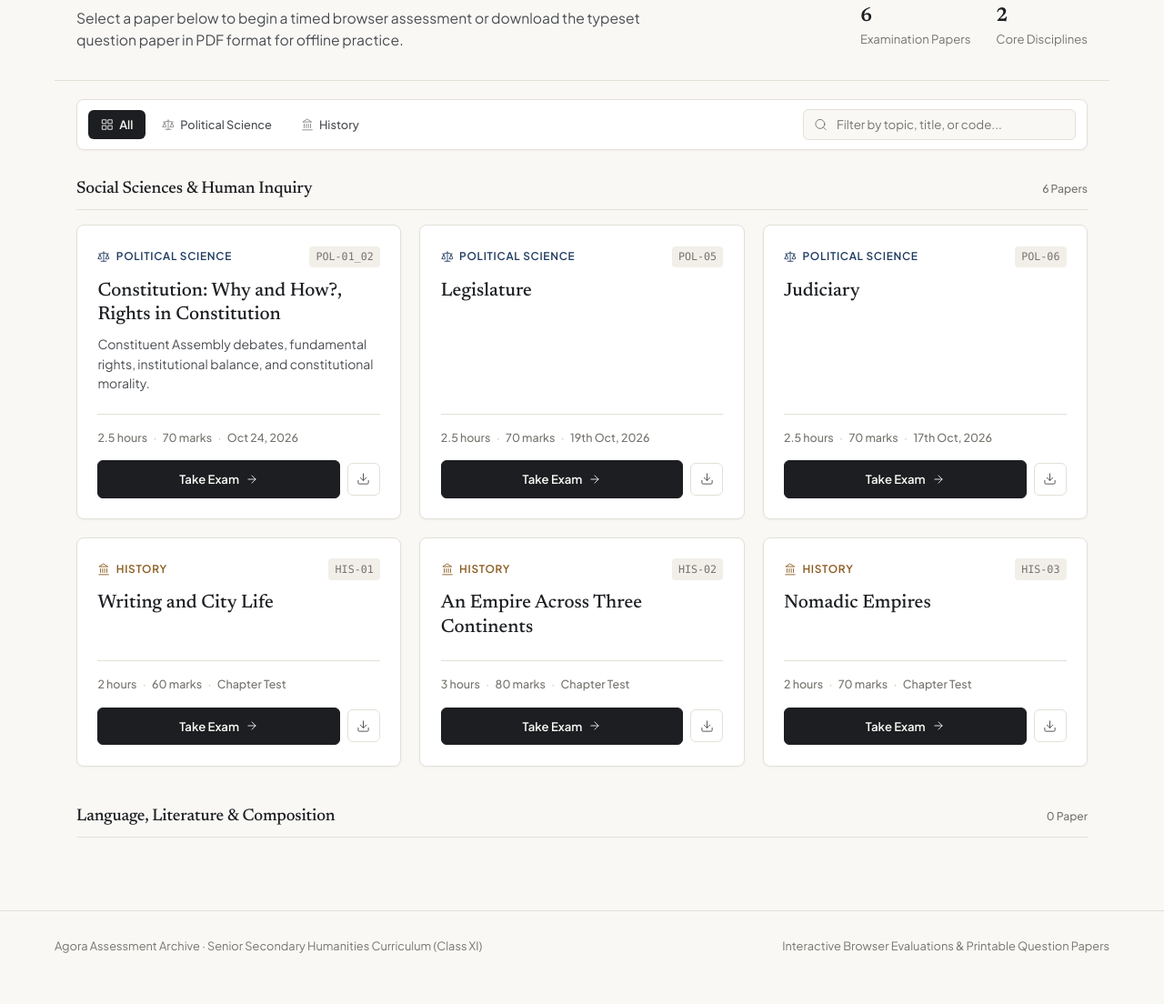
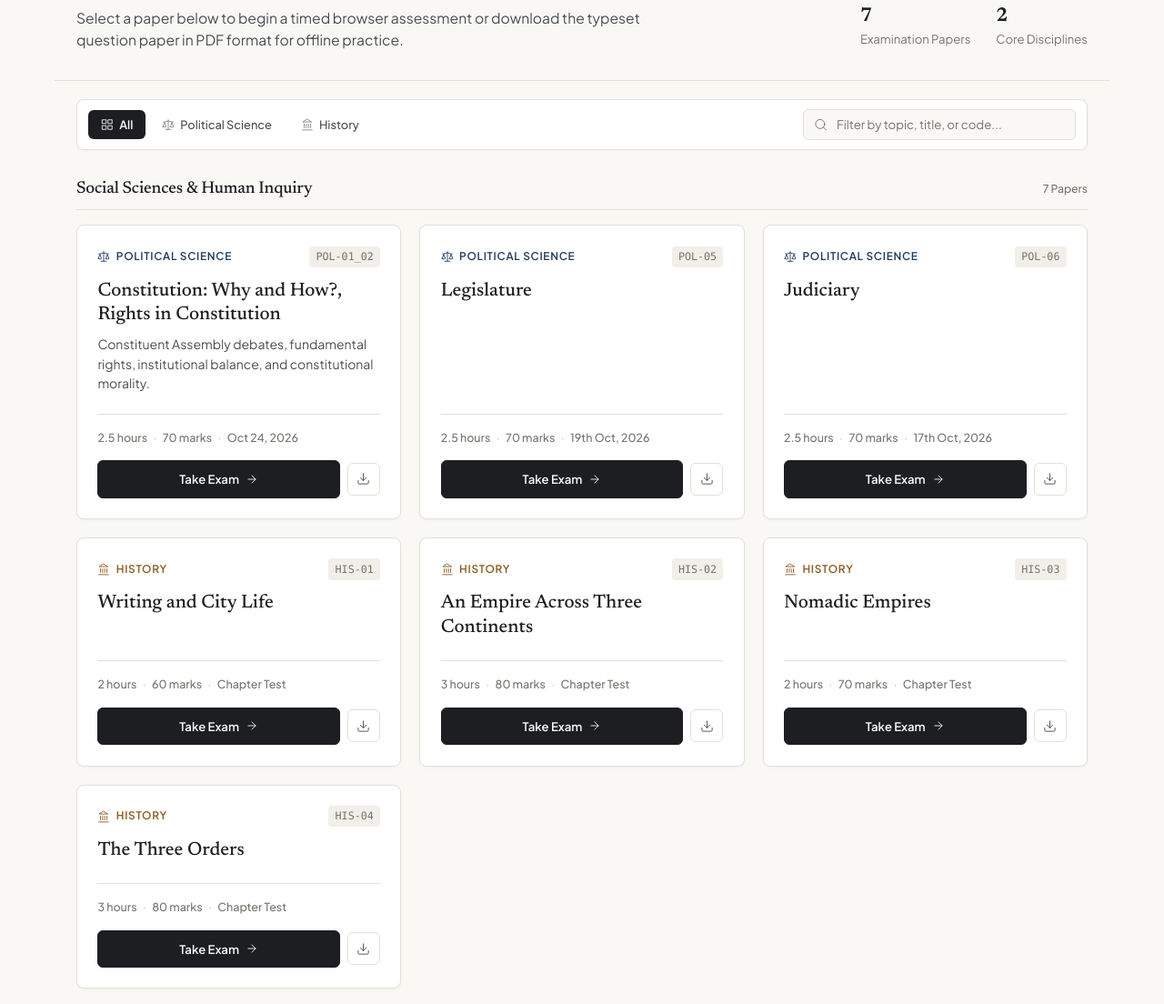
Before and after one commit to SkyPlay-Code/pikuexams, a plain HTML site: page index.html in a window 1280 px wide. Shown: the part 196-1300 px from the top of the page at 91% size. Before the commit the page ends 1274 px from the top, so only its background shows below. Drawn offline with Linux system fonts and the light colour scheme.

Commit message:
Add History chapter test entry to index.html

```diff
--- a/index.html
+++ b/index.html
@@ -769,6 +769,18 @@
         htmlFile: "Exams/NULL",
         pdfLink: "https://schoolchan.onrender.com/thread/18#p254"
       },
+      {
+        id: "HIS-04",
+        subject: "History",
+        category: "Social Sciences & Human Inquiry",
+        title: "The Three Orders",
+        description: "",
+        duration: "3 hours",
+        marks: "80 marks",
+        date: "Chapter Test",
+        htmlFile: "Exams/His4-XI.html",
+        pdfLink: "https://schoolchan.onrender.com/thread/29#p270"
+      },
       // {
       //   id: "PSY-01",
       //   subject: "Psychology",
```
